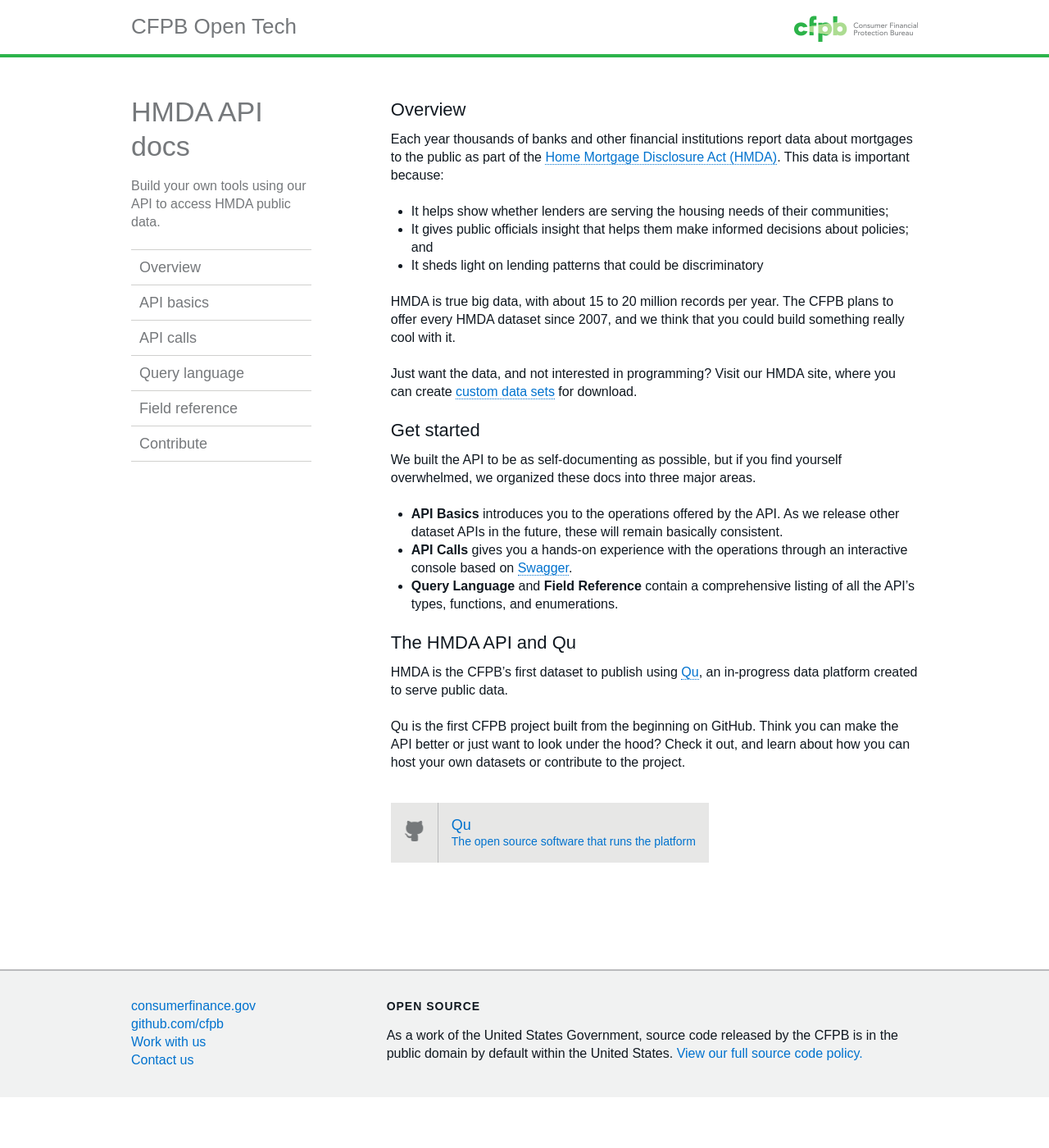
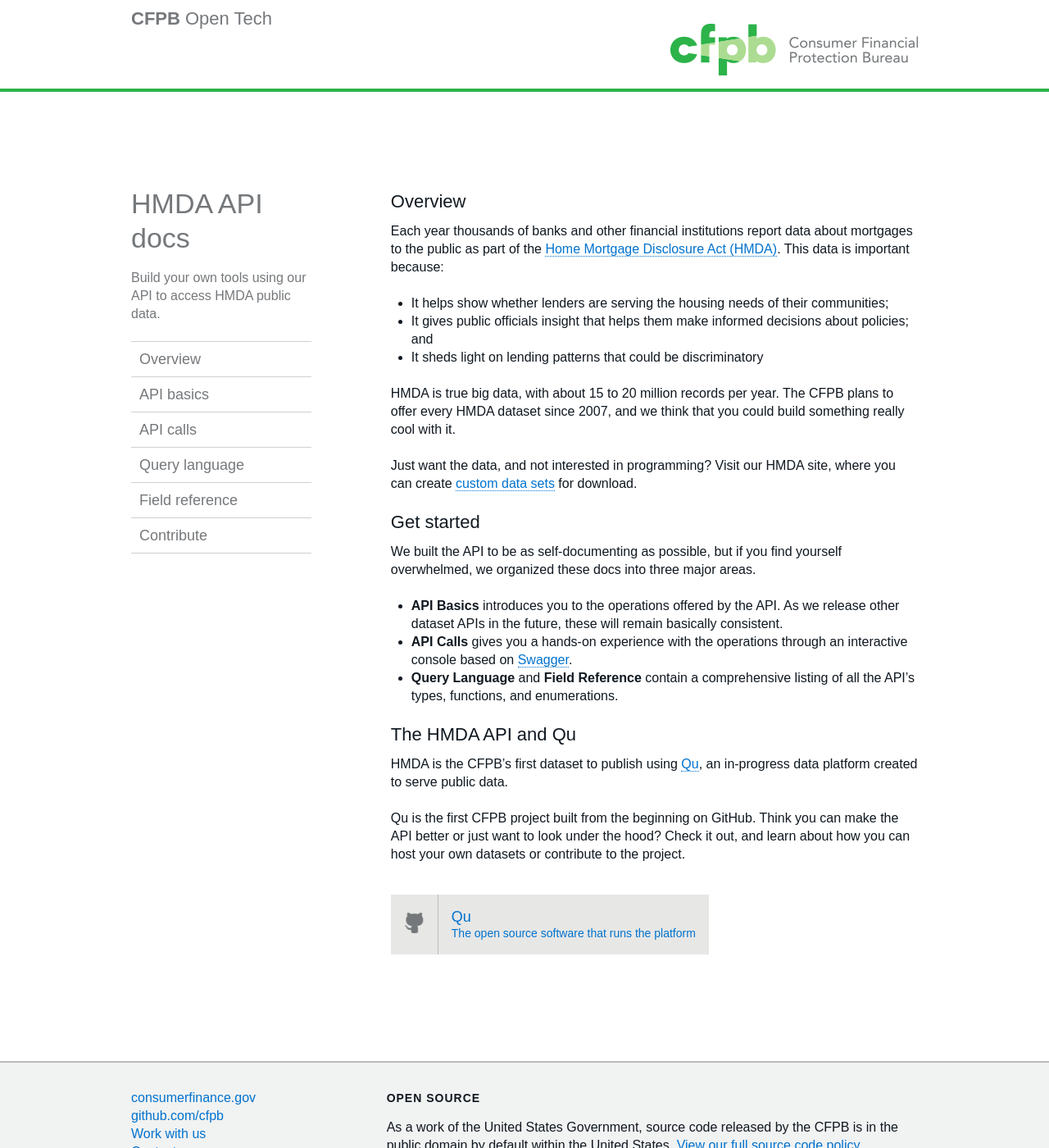
Before and after one commit to cfpb/api, a Jekyll site: the page built from index.md, in a window 1280 px wide and 1400 px high. Shown: the whole window at 82% size. Built offline with Jekyll 4.4.1, drawn with Linux system fonts in a browser that asks for light colours; some web fonts are replaced; Markdown is read by kramdown in place of the engine named in the settings.

Commit message:
adding smaller logo image

```diff
--- a/_includes/header.html
+++ b/_includes/header.html
@@ -1,4 +1,4 @@
-
+			<div class="wrap">
             <a href="http://www.consumerfinance.gov/" target="_blank">
                 <img class="logo" src="static/img/logo.png" alt="Consumer Financial Protection Bureau logo">
             </a>
@@ -6,3 +6,4 @@
             <a href="http://cfpb.github.io/" target="_blank">
             <h2><span>CFPB</span> Open Tech</h2>
         	</a>
+        	</div>
--- a/_layouts/default.html
+++ b/_layouts/default.html
@@ -13,9 +13,7 @@
 </head>
 <body>
   <header class="header cf" role="banner">
-    <div class="wrap">
       {% include header.html %}
-    </div>
   </header>
 
   <div class="wrap">
--- a/static/css/style.css
+++ b/static/css/style.css
@@ -390,30 +390,30 @@
 }
 
 .header {
-    width: 100%;
     border-bottom: 4px solid #2CB34A;
-    background-color: #fff;
-    position: fixed;
-    top: 0;
-    z-index: 99999;
-    height: 4.375em;
+    overflow: auto;
 }
 
 .header h2 {
     color: #75787B;
-    margin-top: 0.6em;
+    margin-top: 0.54545454545455em;
+    font-size: 1.375em;
+    line-height: 1;
 }
 
 .header h2 span {
     font-family: "Avenir Next Demi", Arial, sans-serif;
+    font-weight: bold;
 }
 
-.logo {
-    display: block;
+.header .logo {
+    /*display: block;
     width: 151px;
     float: right;
     margin-top: 0.2em;
-    margin-bottom: 0.5em;
+    margin-bottom: 0.5em;*/
+    display: block;
+    margin: 1em 0;
 }
 
 .content { /* only here to keep footer sticky */
```
Also changed, not shown: static/img/logo_210.png (added).
